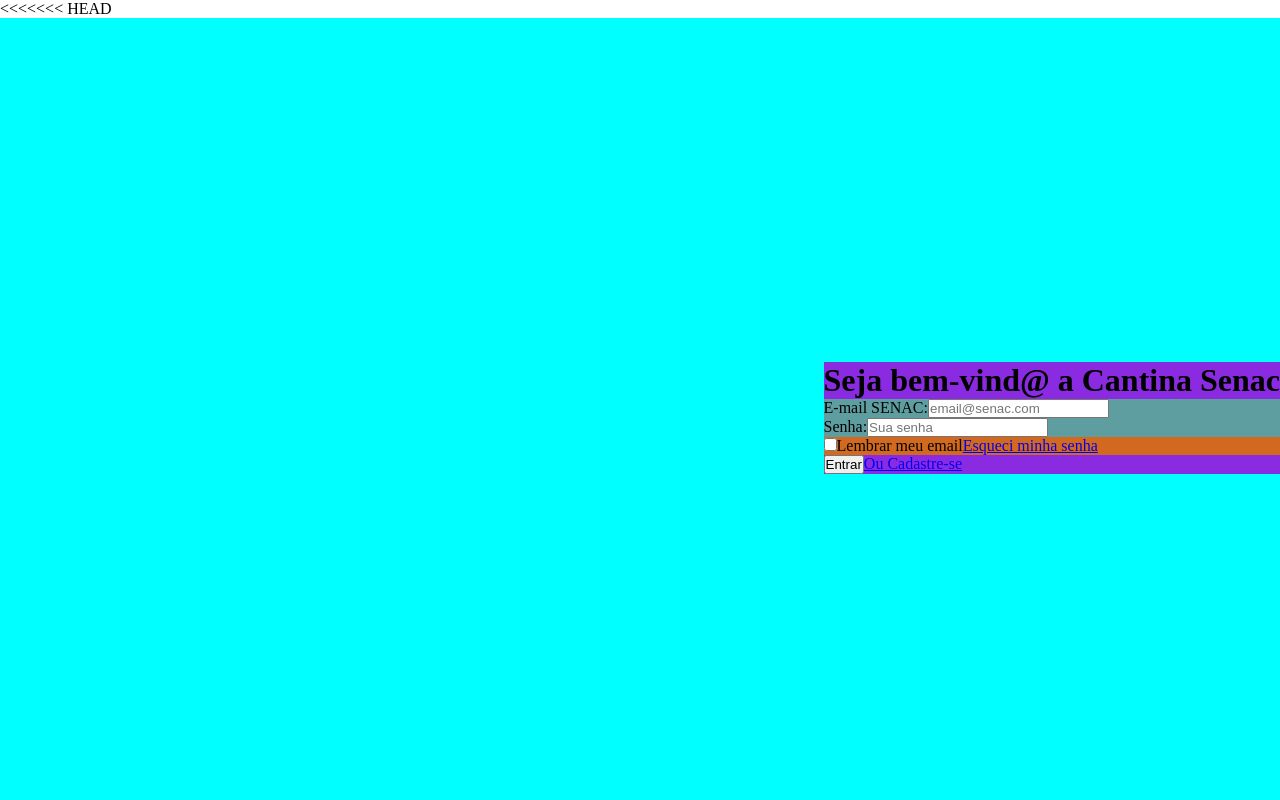
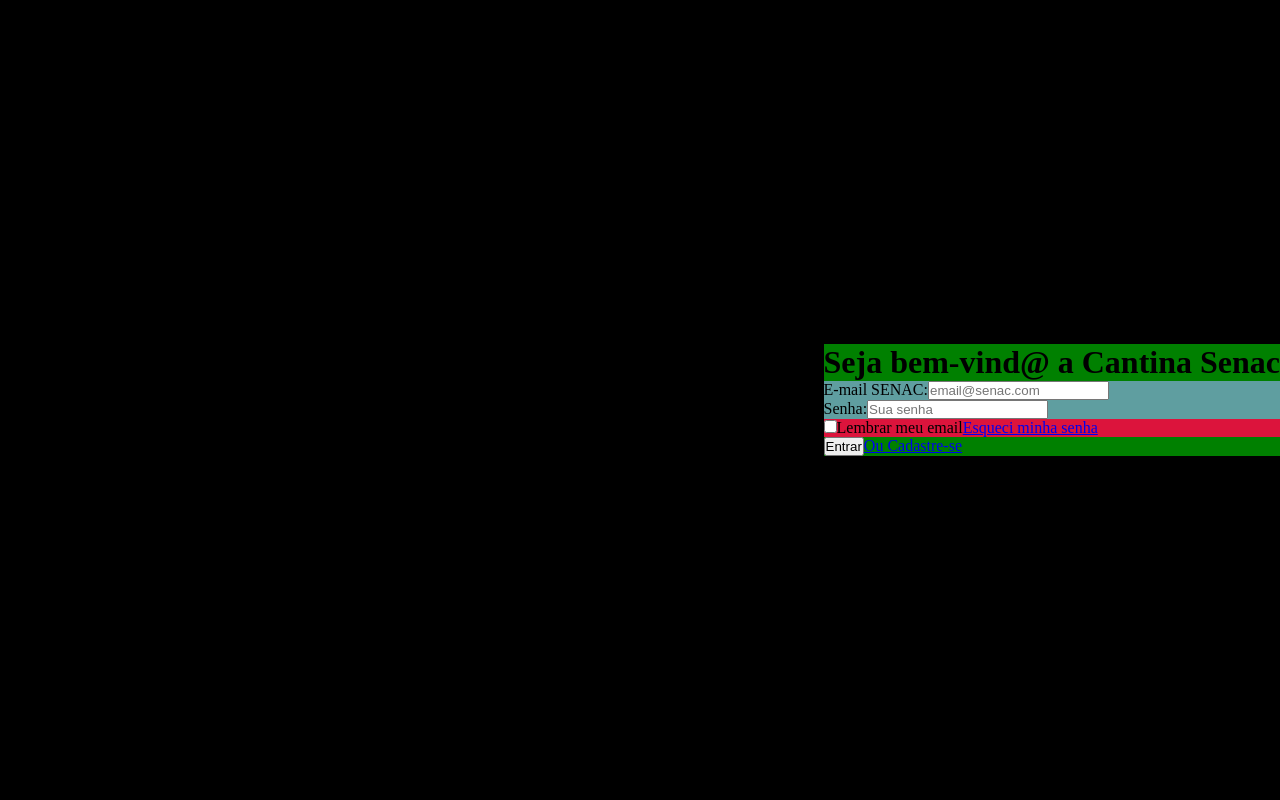
Before and after one commit to prof-lucas-senac/cantina-senac-2025-front, an Angular app: page / in a window 1280 px wide. Shown: the top 800 px of the page. Built offline with nearby package versions, Linux system fonts and the light colour scheme.

Commit message:
merge da master

```diff
--- a/src/app/app.component.css
+++ b/src/app/app.component.css
@@ -1,8 +1,3 @@
-<<<<<<< HEAD
-header
-{
-=======
 header {
->>>>>>> 3fba56822c5a5d32761df36dfd450af01aec9447
     font-size: 20px;
 }
--- a/src/app/app.component.html
+++ b/src/app/app.component.html
@@ -1,5 +1,2 @@
-<<<<<<< HEAD
-<app-login> </app-login>
-=======
 <app-login></app-login>
 >>>>>>> 3fba56822c5a5d32761df36dfd450af01aec9447
--- a/src/app/components/login/login.component.css
+++ b/src/app/components/login/login.component.css
@@ -1,6 +1,6 @@
 .div-principal {
     display: flex;
-    background-color: aqua;
+    background-color: black;
     height: 100vh;
     width: 100%;
     align-items: center;
@@ -8,7 +8,7 @@
 }
 
 .div-formulario {
-    background-color: blueviolet;
+    background-color: green;
 }
 
 .div-input {
@@ -17,5 +17,5 @@
 
 .div-formulario-inferior {
     display: flex;
-    background-color: chocolate;
+    background-color: crimson;
 }
```
